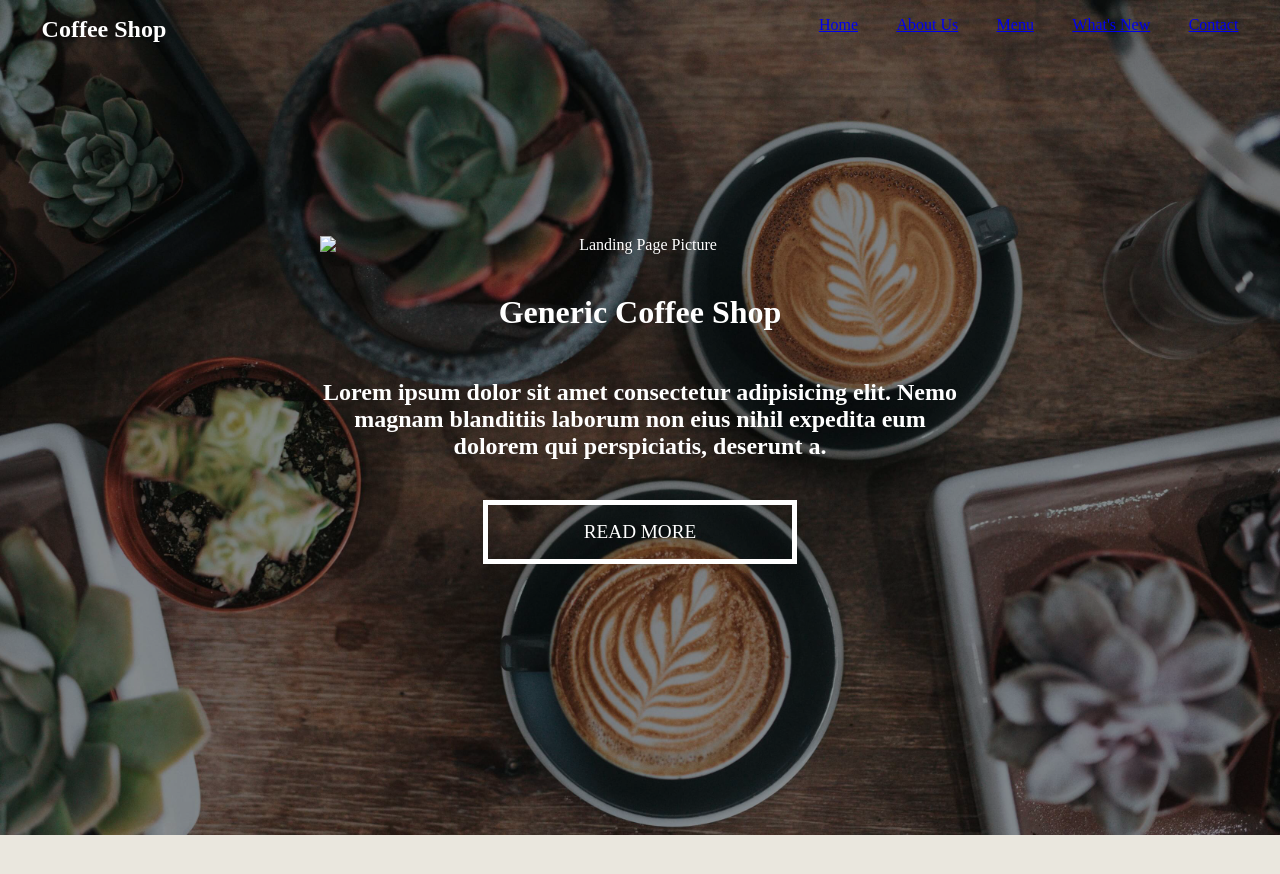
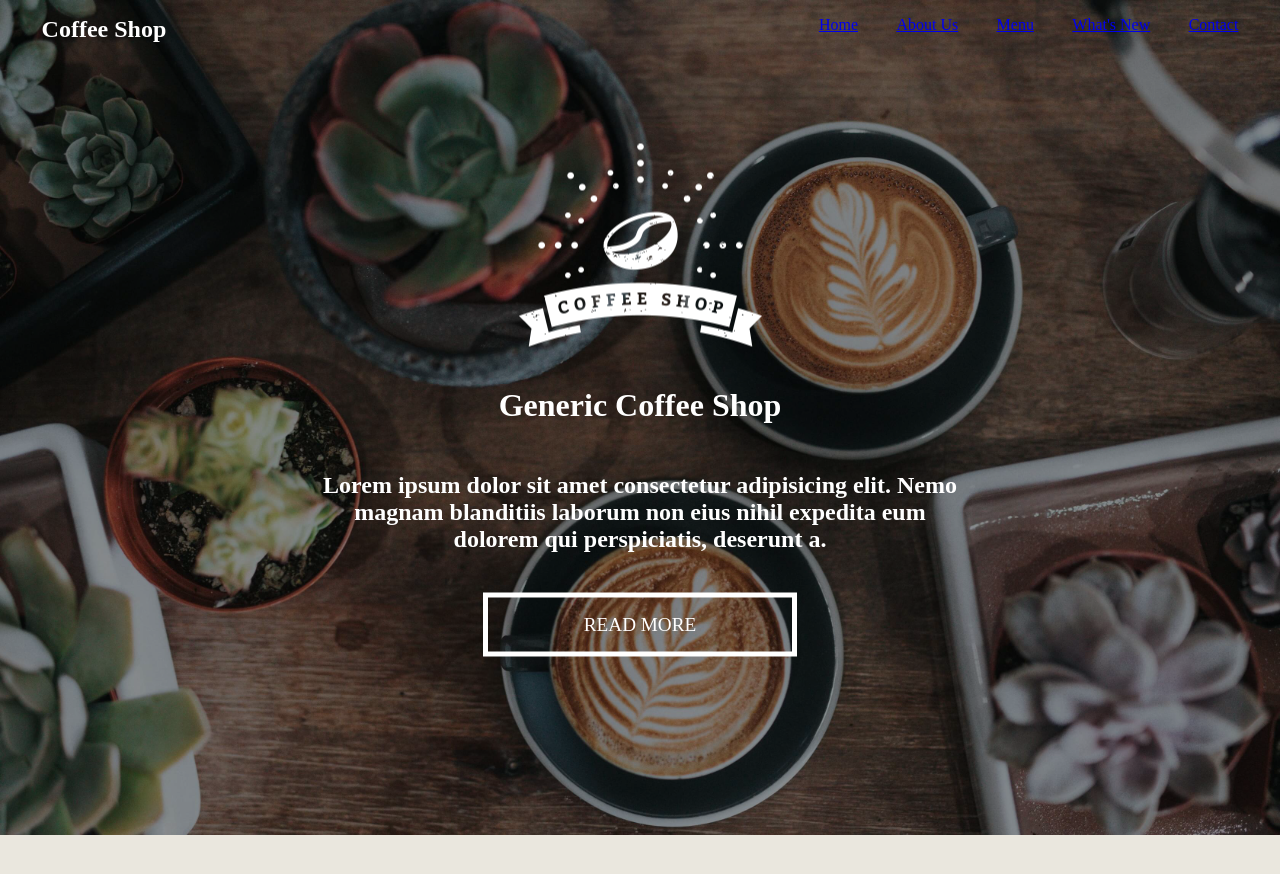
Before and after one commit to Tactenator/barista-clone, a plain HTML site: page index.html in a window 1280 px wide. Shown: the top 874 px of the page. Drawn offline with Linux system fonts and the light colour scheme.

Commit message:
updating styles

```diff
--- a/index.html
+++ b/index.html
@@ -21,7 +21,7 @@
     </nav>
 
     <div id="landing-container">
-        <img src="#" alt="Landing Page Picture">
+        <img src="./images/home-icon.png" alt="Landing Page Picture">
         <div class="landing-text">
             <h1>Generic Coffee Shop</h1>
             <h2>Lorem ipsum dolor sit amet consectetur adipisicing elit. Nemo magnam blanditiis laborum non eius nihil expedita eum dolorem qui perspiciatis, deserunt a. </h2>
--- a/styles/styles.css
+++ b/styles/styles.css
@@ -26,6 +26,11 @@ body {
     display: flex;
     flex-direction: column;
     gap: 5vh;
+}
+
+#landing-container img {
+    max-width: 50%;
+    margin: auto;
 }
 
 .button {
```
Also changed, not shown: pages/about.html (+1 -1 lines), pages/contact.html (+1 -1 lines), pages/menu.html (+1 -1 lines), pages/whats-new.html (+1 -1 lines), images/home-icon.png (added).
